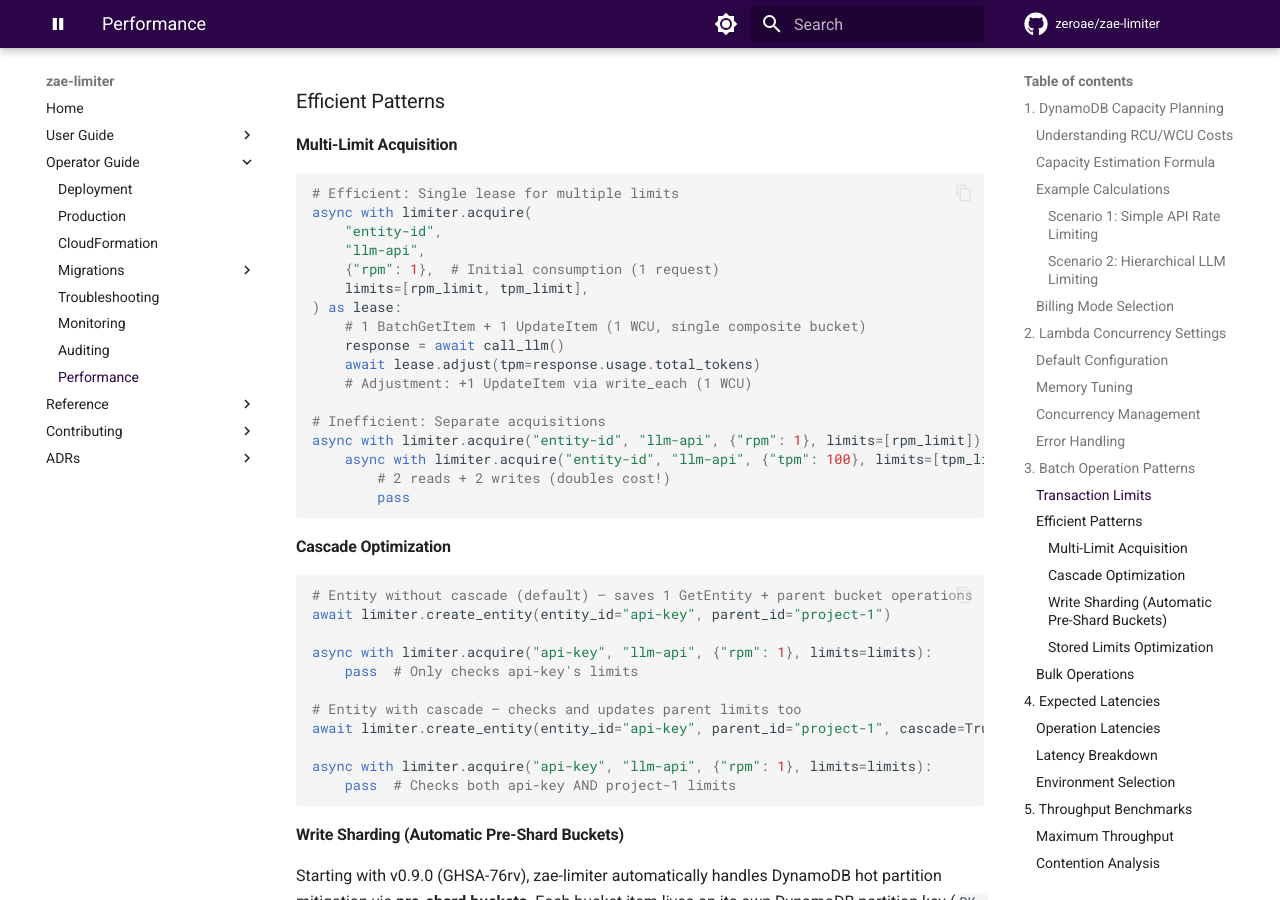
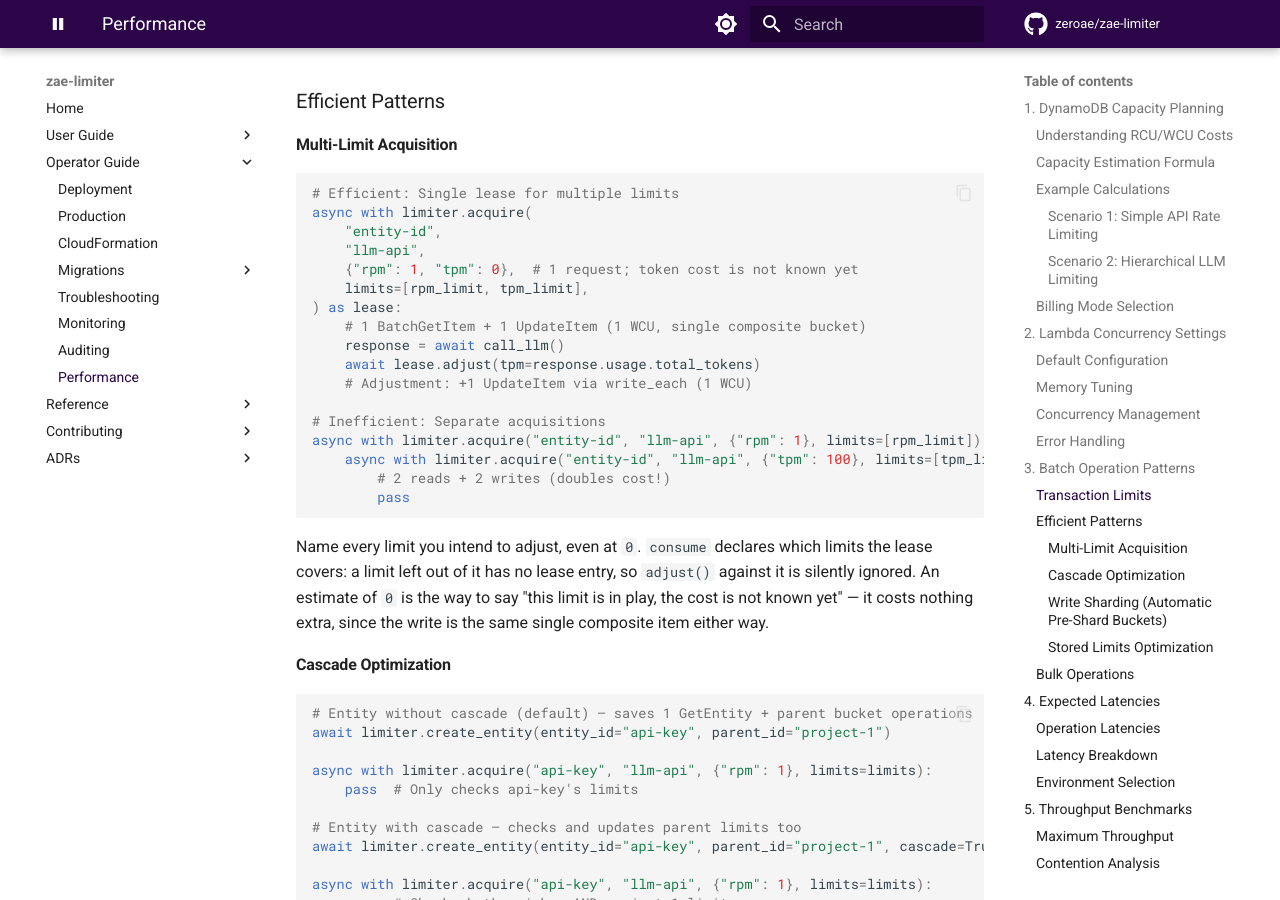
Before and after one commit to zeroae/zae-limiter, an MkDocs documentation site: the page built from docs/performance.md, in a window 1280 px wide and 900 px high, scrolled down 6045 px. Built offline with MkDocs 1.6.1 and Material for MkDocs 9.7.7, drawn with Linux system fonts in a browser that asks for light colours; comment, search, counter and statistics services are not loaded; the version menu is left out.

Commit message:
📝 docs(performance): name every limit the example later adjusts
The multi-limit acquisition example passed `{"rpm": 1}` and then called
`lease.adjust(tpm=...)`. `tpm` is never named in `consume`, so it gets no
lease entry on the speculative fast path and the adjustment is silently
dropped — the guide demonstrated a silent under-count.

Name `tpm` with an estimate of 0 and say why, since "estimate nothing up
front, reconcile afterwards" is the workflow this library exists for and
the trap is invisible when you fall into it.

The remaining fast/slow divergence for limits omitted from `consume` is
tracked by #455; this only stops the docs teaching the broken shape.

Co-Authored-By: Claude Opus 5 <noreply@anthropic.com>
Claude-Session: https://claude.ai/code/session_01FLKMjzkKVc67Xm9JC74WiE

````diff
--- a/docs/performance.md
+++ b/docs/performance.md
@@ -197,7 +197,7 @@ DynamoDB enforces these limits:
 async with limiter.acquire(
     "entity-id",
     "llm-api",
-    {"rpm": 1},  # Initial consumption (1 request)
+    {"rpm": 1, "tpm": 0},  # 1 request; token cost is not known yet
     limits=[rpm_limit, tpm_limit],
 ) as lease:
     # 1 BatchGetItem + 1 UpdateItem (1 WCU, single composite bucket)
@@ -211,6 +211,12 @@ async with limiter.acquire("entity-id", "llm-api", {"rpm": 1}, limits=[rpm_limit
         # 2 reads + 2 writes (doubles cost!)
         pass
 ```
+
+Name every limit you intend to adjust, even at `0`. `consume` declares which
+limits the lease covers: a limit left out of it has no lease entry, so
+`adjust()` against it is silently ignored. An estimate of `0` is the way to say
+"this limit is in play, the cost is not known yet" — it costs nothing extra,
+since the write is the same single composite item either way.
 
 #### Cascade Optimization
 
````
